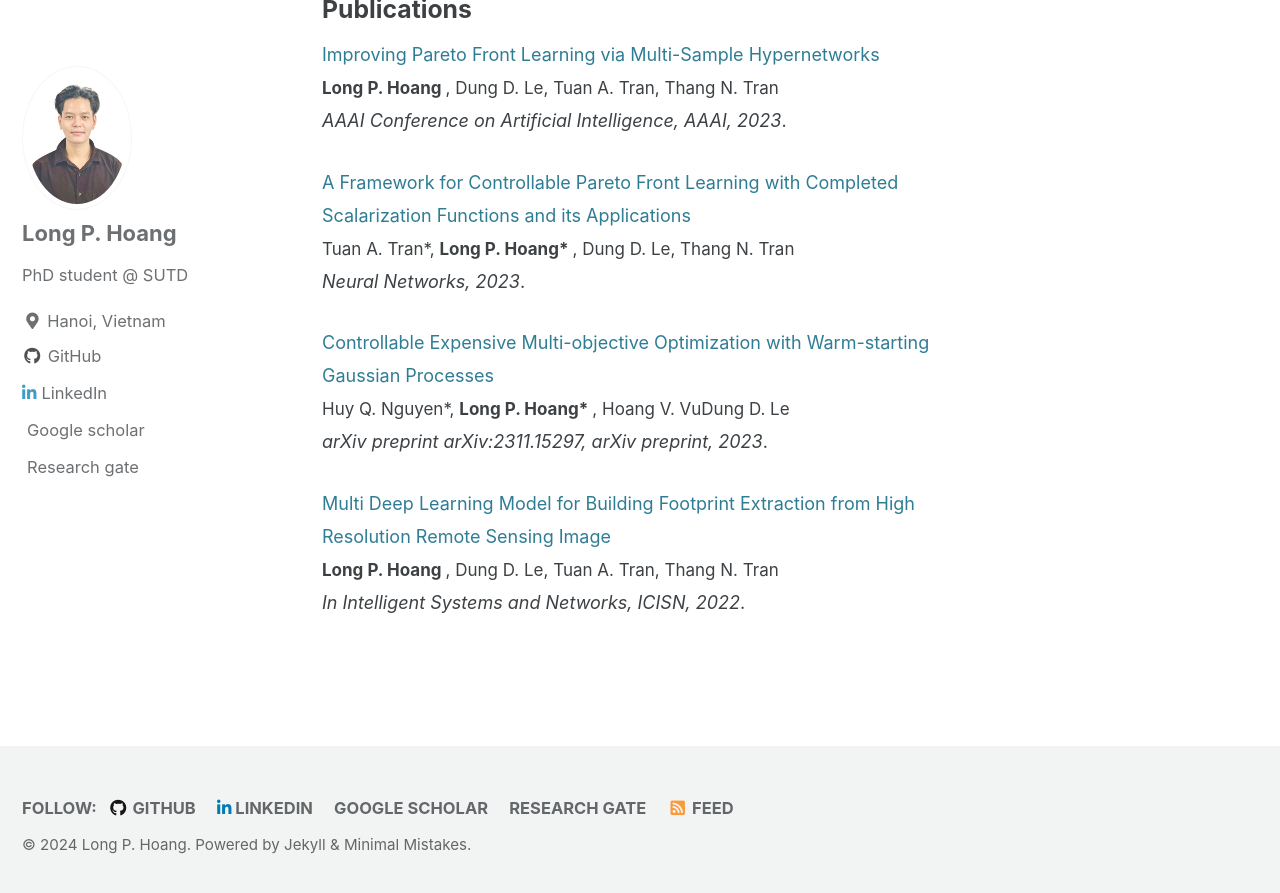
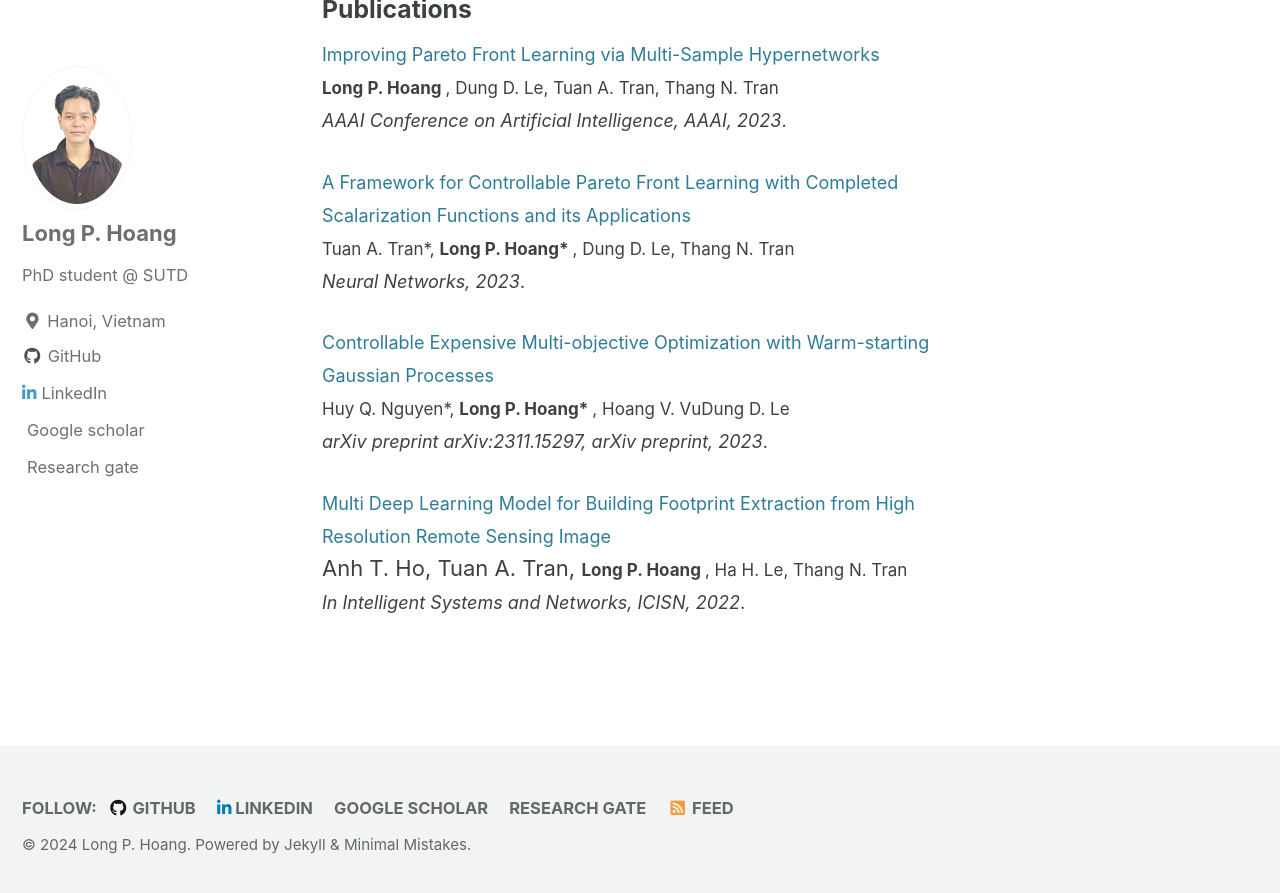
Before and after one commit to longhp1618/longhp1618.github.io, a Jekyll site: the page built from index.md, in a window 1280 px wide and 900 px high, scrolled down 888 px. Shown: the top 893 px of the window. Built offline with Jekyll 4.4.1, drawn with Linux system fonts in a browser that asks for light colours; cached includes are drawn as plain includes.

Commit message:
refactor: fix author name in Building Footprint

```diff
--- a/index.md
+++ b/index.md
@@ -32,6 +32,6 @@ header:
 <!-- --- -->
 
 <a href="https://link.springer.com/chapter/10.1007/978-981-19-3394-3_29" style="font-size:18px; text-decoration:none">Multi Deep Learning Model for Building Footprint Extraction from High Resolution Remote Sensing Image</a><br>
-<span style="font-size:17px;"> <b> Long P. Hoang </b>, Dung D. Le, Tuan A. Tran, Thang N. Tran </span><br>
+Anh T. Ho, Tuan A. Tran, <span style="font-size:17px;"> <b> Long P. Hoang </b>, Ha H. Le, Thang N. Tran </span><br>
 <span style="font-size:18px;"> _In Intelligent Systems and Networks, ICISN, 2022_.</span><br>
 <!-- --- -->
```
